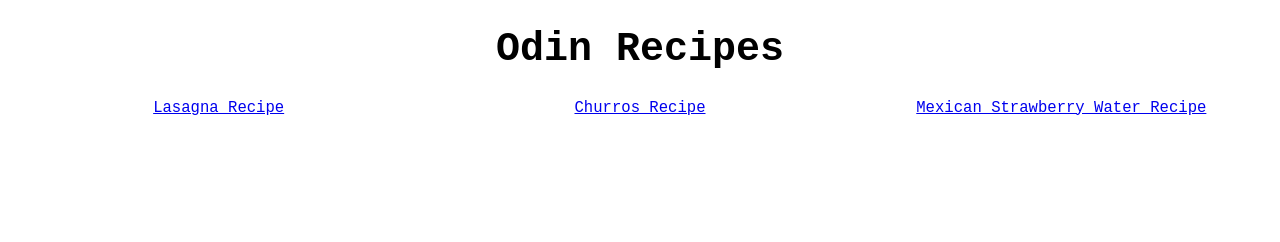
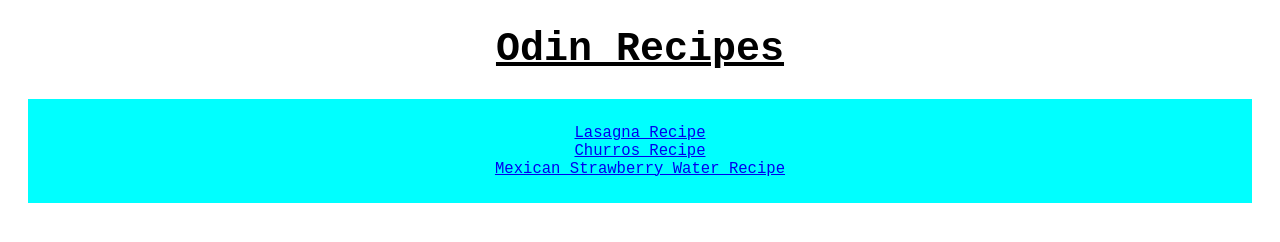
Before and after one commit to zvef/odin-recipies, a plain HTML site: page index.html in a window 1280 px wide. Drawn offline with Linux system fonts and the light colour scheme.

Commit message:
Edit styles.css file

```diff
--- a/styles.css
+++ b/styles.css
@@ -1,4 +1,5 @@
 .title {
+    text-decoration: underline;
     text-align: center;
     font-family: monospace;
     font-size: x-large;
@@ -11,18 +12,18 @@ h2 {
 }
 
 .link-list {
+    margin: 20px;
+    background-color: aqua;
+    padding-top: 25px;
+    padding-bottom: 25px;
+    padding-left: 25px;
+    padding-right: 25px;
     border: 1px;
     color: blueviolet;
     font-size: larger;
     font-family: monospace;
-    display: flex;
+    display: flexbox;
+    flex-direction: column;
+    justify-content: center;
+    text-align: center;
 }
-
-.item {
-    text-align: center;
-    border: 1px;
-    margin: auto;
-    width: auto;
-    height: auto;
-    flex: 1;
-}
```
